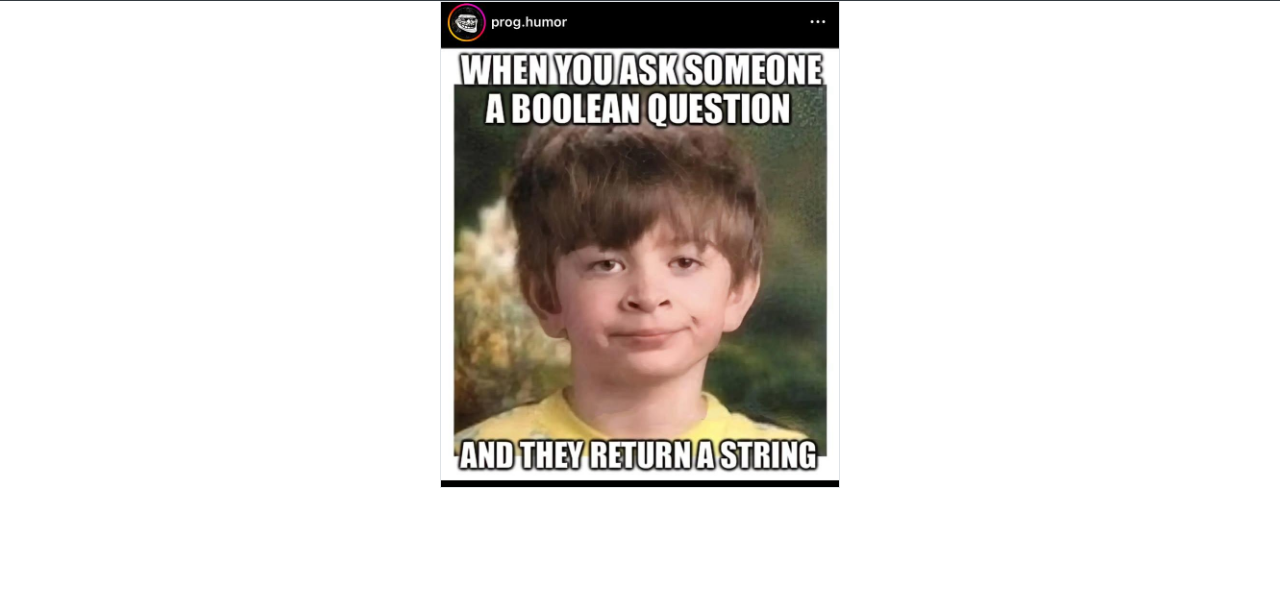
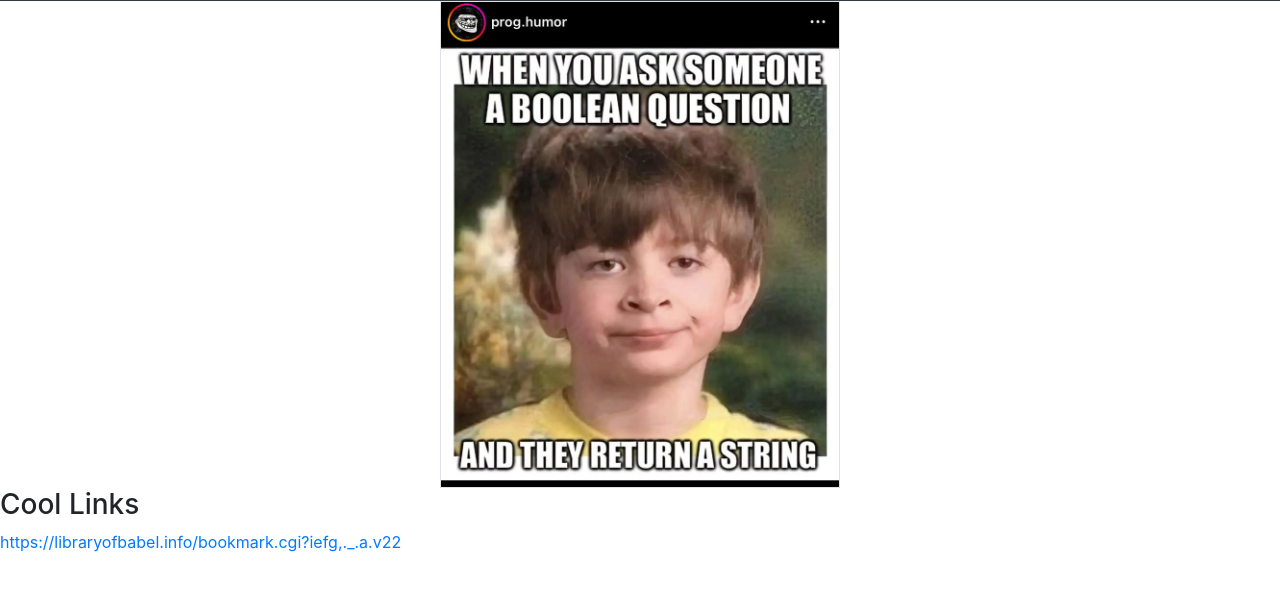
Before and after one commit to muhammedBurhan/muhammedBurhan.github.io, a plain HTML site: page index.html in a window 1280 px wide. Shown: the part 55-646 px from the top of the page. Drawn offline with nearby package versions, Linux system fonts and the light colour scheme.

Commit message:
Update index.html
a link was added

```diff
--- a/index.html
+++ b/index.html
@@ -34,6 +34,12 @@
             <!--<img alt="Fatih" class="border img-fluid" src="https://api.memegen.link/images/custom/_/burada_notlarımı_paylaşacağım.jpg?background=https://i.pinimg.com/736x/e2/cc/d2/e2ccd22fe4253028a2efddbf15a421f3.jpg&width=400" title="Fatih">-->
             <img alt="Meme" class="border img-fluid" src="meme.jpg" title="Meme" height=450 width=400>
         </div>
+        <div class="cool-links">
+
+            <h3>Cool Links</h3>
+            <a href="https://libraryofbabel.info/bookmark.cgi?iefg,._.a.v22">https://libraryofbabel.info/bookmark.cgi?iefg,._.a.v22</a>
+
+        </div>
 
         <script src="https://code.jquery.com/jquery-3.3.1.slim.min.js" integrity="sha384-q8i/X+965DzO0rT7abK41JStQIAqVgRVzpbzo5smXKp4YfRvH+8abtTE1Pi6jizo" crossorigin="anonymous"></script>
         <script src="https://cdn.jsdelivr.net/npm/popper.js@1.14.3/dist/umd/popper.min.js" integrity="sha384-ZMP7rVo3mIykV+2+9J3UJ46jBk0WLaUAdn689aCwoqbBJiSnjAK/l8WvCWPIPm49" crossorigin="anonymous"></script>
```
